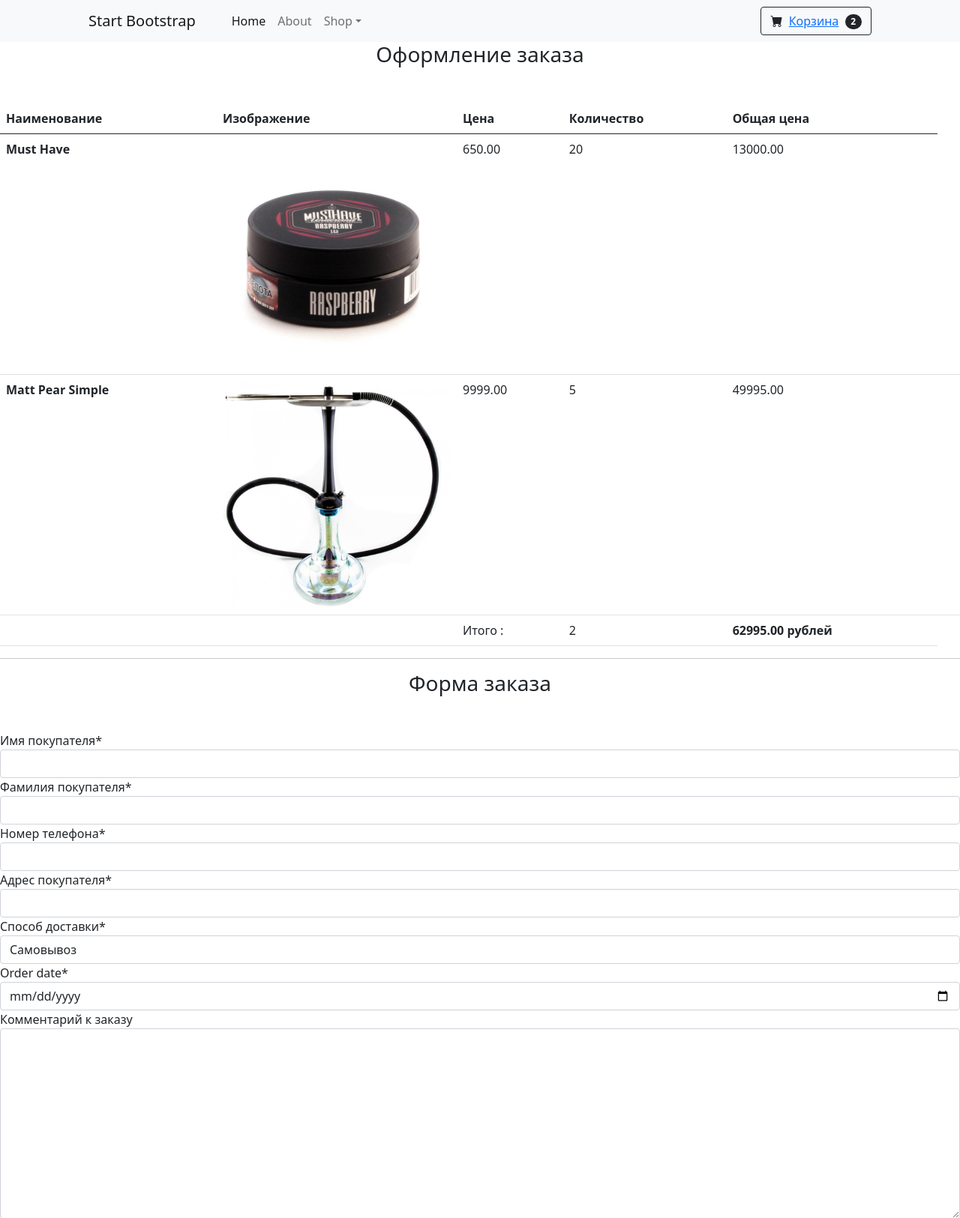
After one commit to ilya1231231/online-shop, a Django app: page /checkout/ in a window 1280 px wide. The commit adds this page. Shown: the top 1625 px of the page at 75% size. Run offline with Django 3.2, Linux system fonts and the light colour scheme; a user stored in the database is signed in; data comes from the database, SQL or seed files in the repository; some libraries are stand-ins or nearby versions.

Commit message:
created template for order view

```diff
--- /dev/null
+++ b/shop/main/forms.py
@@ -0,0 +1,13 @@
+from django import forms
+from .models import Order
+
+
+
+class OrderForm(forms.ModelForm):
+    order_date = forms.DateField(widget=forms.TextInput(attrs={'type': 'date'}))
+
+    class Meta:
+        model = Order
+        fields = (
+            'first_name', 'last_name', 'phone', 'address', 'buying_type', 'order_date', 'comment'
+        )
--- a/shop/main/models.py
+++ b/shop/main/models.py
@@ -274,7 +274,7 @@ class Order(models.Model):
     )
     comment = models.TextField(verbose_name='Комментарий к заказу', null=True, blank=True)
     created_time = models.DateTimeField(auto_now=True, verbose_name='Дата создания заказа')
-    oreder_date = models.DateTimeField(verbose_name='Дата поучения заказа',default=timezone.now)
+    order_date = models.DateTimeField(verbose_name='Дата поучения заказа',default=timezone.now)
 
     def __str__(self):
         return str(self.id)
--- a/shop/main/templates/main/cart.html
+++ b/shop/main/templates/main/cart.html
@@ -50,6 +50,7 @@
         <td>Итого :</td>
         <td>{{ cart.total_products}}</td>
         <td><strong>{{ cart.total_price}} рублей</strong></td>
+        <td><a href="{% url 'checkout' %}"><button class="btn btn-primary">Оформить заказ</button></a></td>
       </tr>
 </table>
 {% endif %}
--- /dev/null
+++ b/shop/main/templates/main/checkout.html
@@ -0,0 +1,46 @@
+{% extends 'main/base.html' %}
+{% load crispy_forms_tags %}
+
+{% block content %}
+<h3 class="text-center mt-6 mb-5">Оформление заказа</h3>
+{% if cart.products.count %}
+<table class="table">
+  <thead>
+    <tr>
+      <th scope="col">Наименование</th>
+      <th scope="col">Изображение</th>
+      <th scope="col">Цена</th>
+      <th scope="col">Количество</th>
+      <th scope="col">Общая цена</th>
+    </tr>
+  </thead>
+  <tbody>
+    {% for item in cart.products.all %}
+        <tr>
+          <th scope="row">{{ item.content_object.title }}</th>
+          <td class="w-25"><img src="{{ item.content_object.product_image.url }}" class="img-fluid"></td>
+          <td>{{ item.content_object.price }}</td>
+            <!-- ПОЛЕ CARTPRODUCT, может изменяться-->
+          <td>
+              {{ item.count}}
+          </td>
+          <td>{{ item.total_price }}</td>
+          <td>
+          </td>
+        </tr>
+    {% endfor %}
+      <tr>
+        <td colspan="2"></td>
+        <td>Итого :</td>
+        <td>{{ cart.total_products}}</td>
+        <td><strong>{{ cart.total_price}} рублей</strong></td>
+      </tr>
+</table>
+<hr>
+<h3 class="text-center mt-6 mb-5">Форма заказа</h3>
+{{ form|crispy }}
+
+
+{% endif %}
+
+{% endblock%}
--- a/shop/main/urls.py
+++ b/shop/main/urls.py
@@ -5,7 +5,8 @@ from .views import (BaseView,
                     CartView,
                     AddToCartView,
                     DeleteFromCartView,
-                    ChangeCountView
+                    ChangeCountView,
+                    CheckoutView
                     )
 from django.urls import path
 
@@ -17,7 +18,8 @@ urlpatterns = [
     path('cart/', CartView.as_view(), name='cart'),
     path('add_to_cart/<str:ct_model>/<str:slug>/', AddToCartView.as_view(), name='add_to_cart'),
     path('delete_from_cart/<str:ct_model>/<str:slug>/', DeleteFromCartView.as_view(), name='delete_from_cart'),
-    path('change_count/<str:ct_model>/<str:slug>/', ChangeCountView.as_view(), name='change_count')
+    path('change_count/<str:ct_model>/<str:slug>/', ChangeCountView.as_view(), name='change_count'),
+    path('checkout/', CheckoutView.as_view(), name='checkout')
 ]
 
 '''ct_model и slug из функции get_absolute_url, name -это viewname, которое мы передавали в функцию GAU моделей
--- a/shop/main/views.py
+++ b/shop/main/views.py
@@ -5,6 +5,7 @@ from django.views.generic import DetailView, View
 from .models import Tobacco, Hookah, Category, LatestProduct, CartProduct
 from .mixins import CategoryDetailMixin, CartMixin    #импорт миксина
 from django.contrib import messages
+from .forms import OrderForm
 
 
 class BaseView(CartMixin, View):
@@ -139,3 +140,19 @@ class CartView(CartMixin, View):
             'categories': categories
         }
         return render(request, 'main/cart.html', context)
+
+
+class CheckoutView(CartMixin, View):
+
+    def get(self, request, *args, **kwargs):
+        '''Поля реализованы в Миксине'''
+        # customer = Customer.objects.get(user=request.user)
+        # cart = Cart.objects.get(owner=customer)
+        categories = Category.objects.get_categories_for_up_sidebar()
+        form = OrderForm(request.POST or None)
+        context = {
+            'cart': self.cart,
+            'categories': categories,
+            'form': form
+        }
+        return render(request, 'main/checkout.html', context)
--- a/shop/shop/settings.py
+++ b/shop/shop/settings.py
@@ -38,6 +38,7 @@ INSTALLED_APPS = [
     'django.contrib.messages',
     'django.contrib.staticfiles',
     'main',
+    'crispy_forms'
 ]
 
 MIDDLEWARE = [
@@ -133,3 +134,5 @@ STATICFILES_DIRS = (
 # https://docs.djangoproject.com/en/3.2/ref/settings/#default-auto-field
 
 DEFAULT_AUTO_FIELD = 'django.db.models.BigAutoField'
+
+CRISPY_TEMPLATE_PACK = 'bootstrap4'
```
Also changed, not shown: shop/db.sqlite3, shop/main/migrations/0008_rename_oreder_date_order_order_date.py (added).
